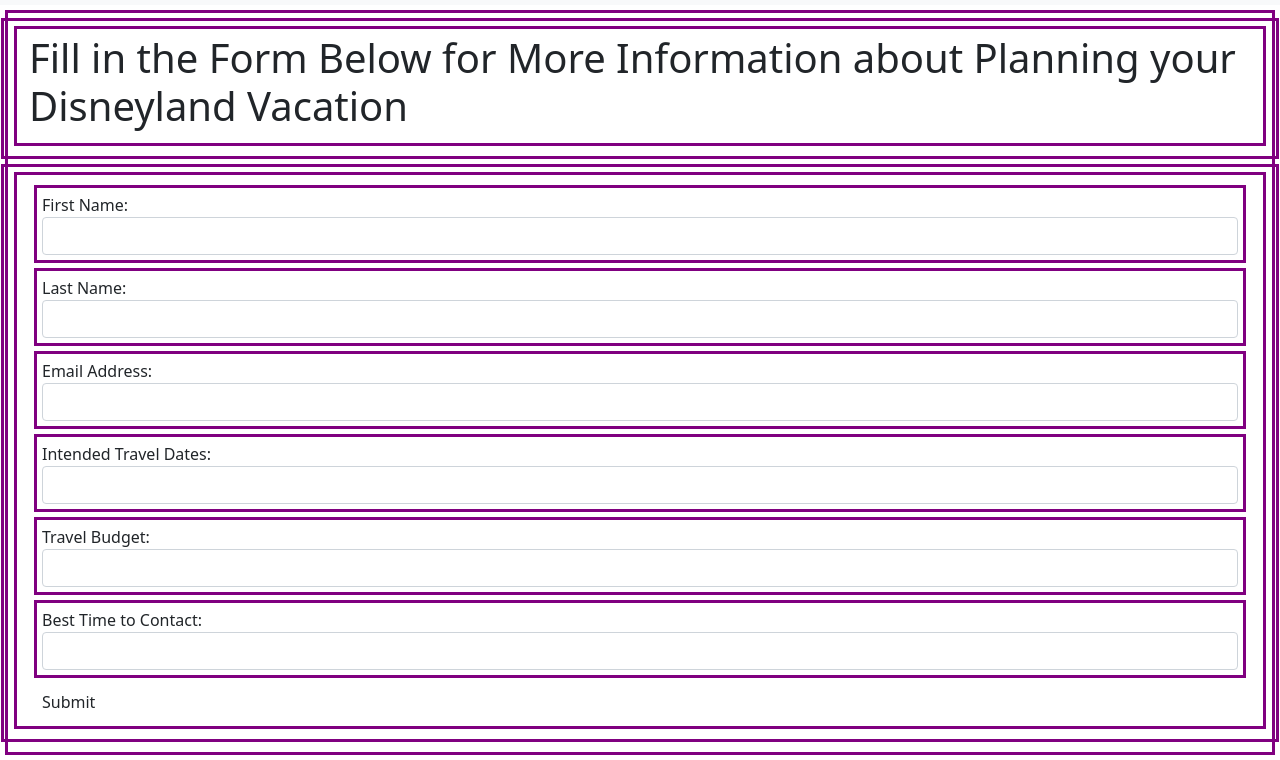
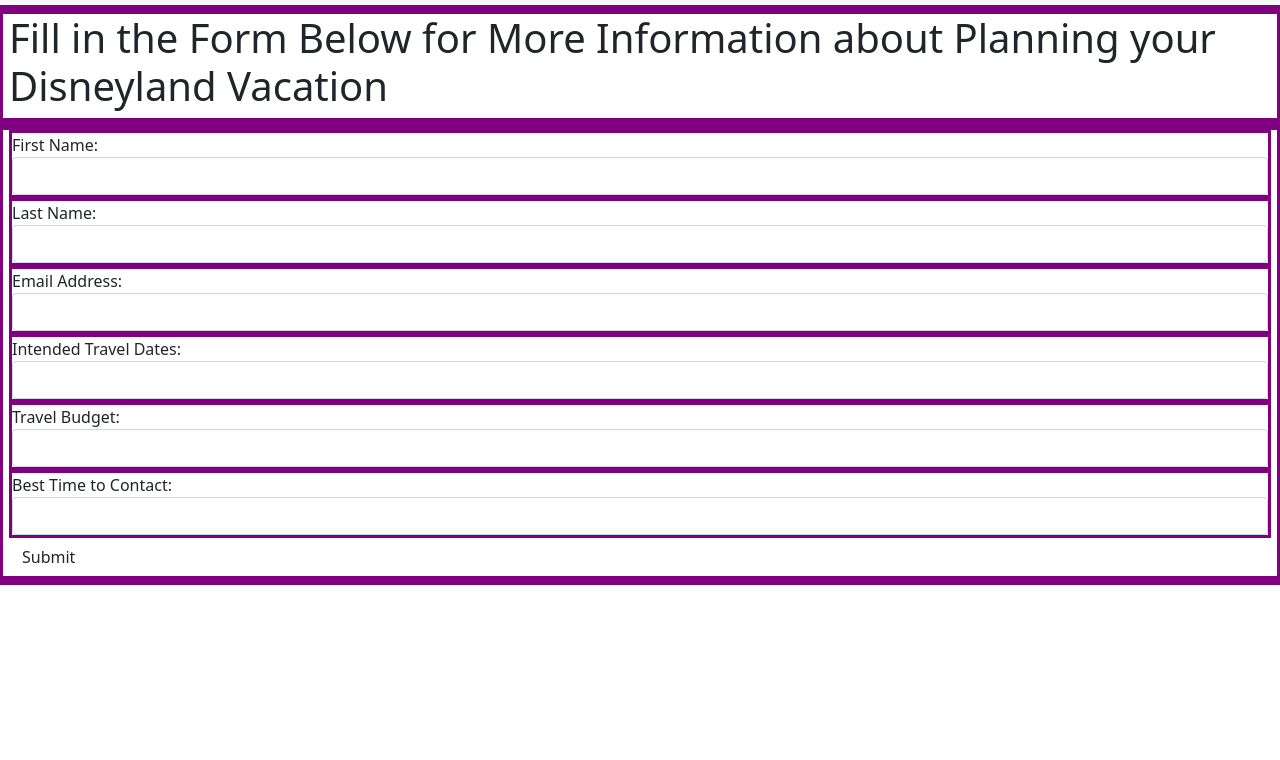
Before and after one commit to mariahchildress/weeknineproject, a website: page contact.html in a window 1280 px wide. Shown: the part 51-811 px from the top of the page. Drawn offline with nearby package versions, Linux system fonts and the light colour scheme.

Commit message:
Friday Night

```diff
--- a/contact.html
+++ b/contact.html
@@ -10,8 +10,6 @@
         div {
             border-style: solid;
             border-color: purple;
-            padding: 5px;
-            margin: 5px;
         }
     </style>
 </head>
```
Also changed, not shown: index.html (+0 -2 lines).
